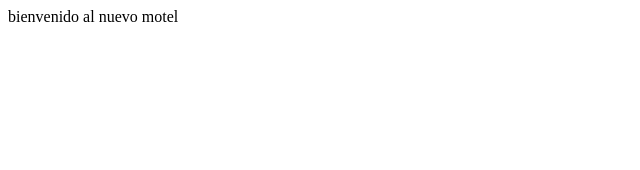
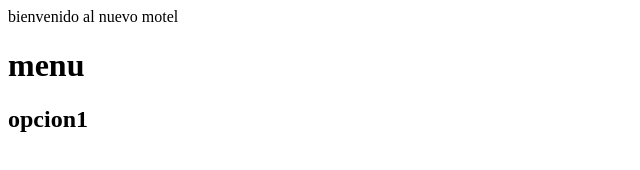
Before and after one commit to johanzcs/EJEMPLOMOTEL, a plain HTML site: page index.html in a window 1280 px wide. Shown: the whole page, without its empty margins (0-640 px from the left). Drawn offline with Linux system fonts and the light colour scheme.

Commit message:
Update index.html

```diff
--- a/index.html
+++ b/index.html
@@ -3,6 +3,9 @@
     <tittle> bienvenido al nuevo motel </tittle>
   </head>
   <body>
+    <div> <h1> menu</h1>
+    <h2> opcion1 </h2>
+    </div>
 
   </body>
 </html>
```
